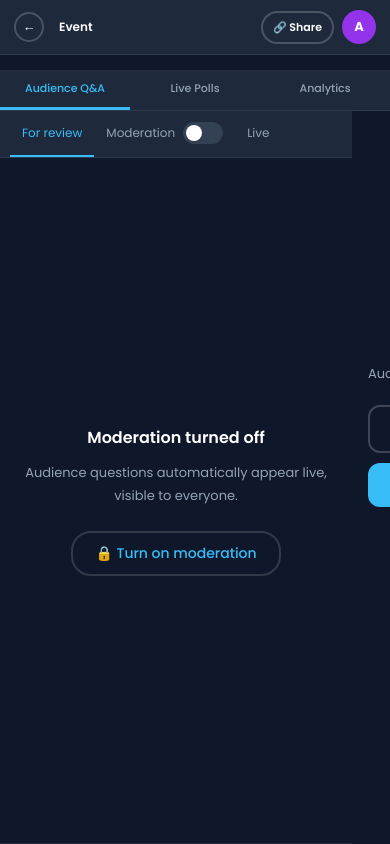
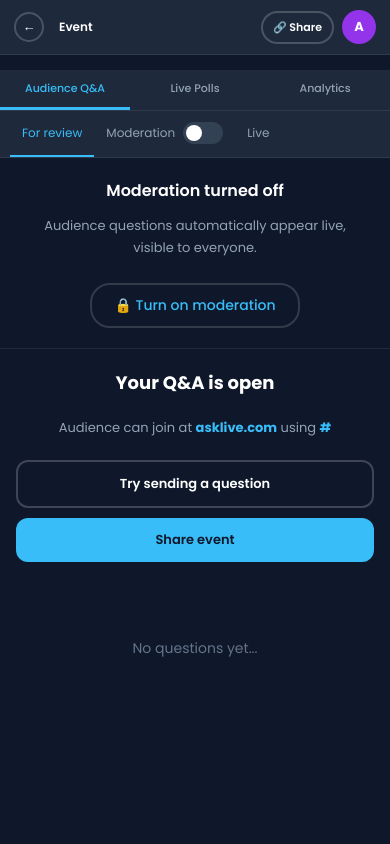
Before and after one commit to SomyaChhajer/Ask-Live, a website: page public/event.html in a window 390 px wide. Drawn offline with Linux system fonts and the light colour scheme; no server answers.

Commit message:
fix responsive css

```diff
--- a/public/event.css
+++ b/public/event.css
@@ -3,6 +3,9 @@
   padding: 0;
   box-sizing: border-box;
   font-family: 'Poppins', sans-serif;
+}
+html, body {
+  overflow-x: hidden;
 }
 body {
   background: #0f172a;
@@ -970,21 +973,32 @@ input:checked + .slider::before {
     flex:1;
     text-align:center;
   }
-  .content{
+    .content{
     flex-direction:column;
     height:auto;
     overflow-y:auto;
-    min-height:calc(100vh - 130px);
+    overflow-x:hidden;
+    width:100%;
   }
   .panel{
     flex:none;
-    min-height:50vh;
+    width:100%;
+    min-height:auto;
     border-right:none;
     border-bottom:1px solid rgba(255,255,255,0.08);
   }
   .right-panel{
-    min-height:50vh;
+    width:100%;
+    min-height:auto;
     border-bottom:none;
+  }
+  #qaContent{
+    flex-direction:column !important;
+    width:100% !important;
+  }
+  #pollsContent{
+    flex-direction:column !important;
+    width:100% !important;
   }
   .panel-tabs{
     padding:0 10px;
@@ -1030,9 +1044,7 @@ input:checked + .slider::before {
     padding:12px;
     font-size:13px;
   }
-  #pollsContent{
-    flex-direction:column !important;
-  }
+
   .run-polls-title{
     font-size:18px;
   }
```
